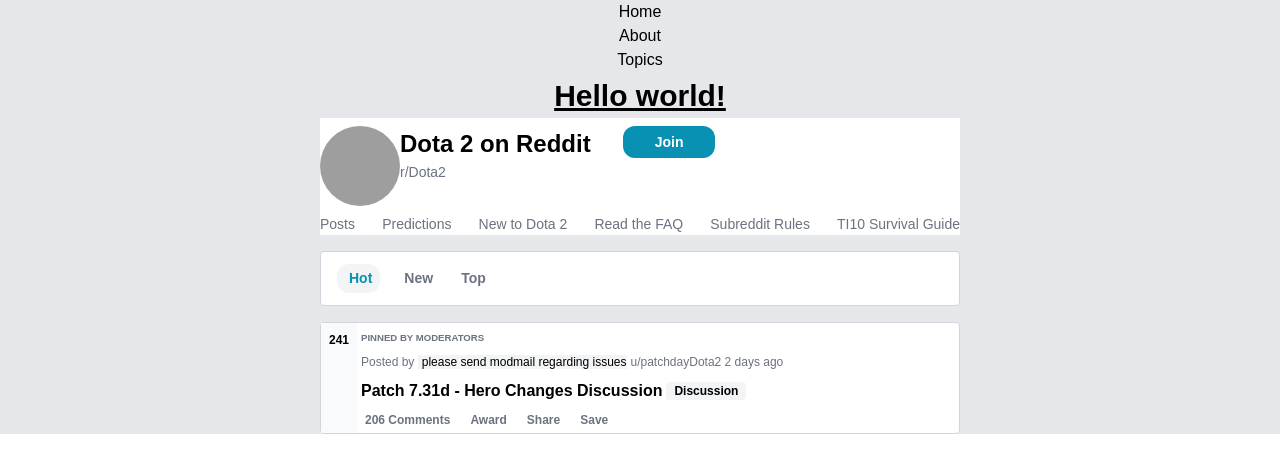
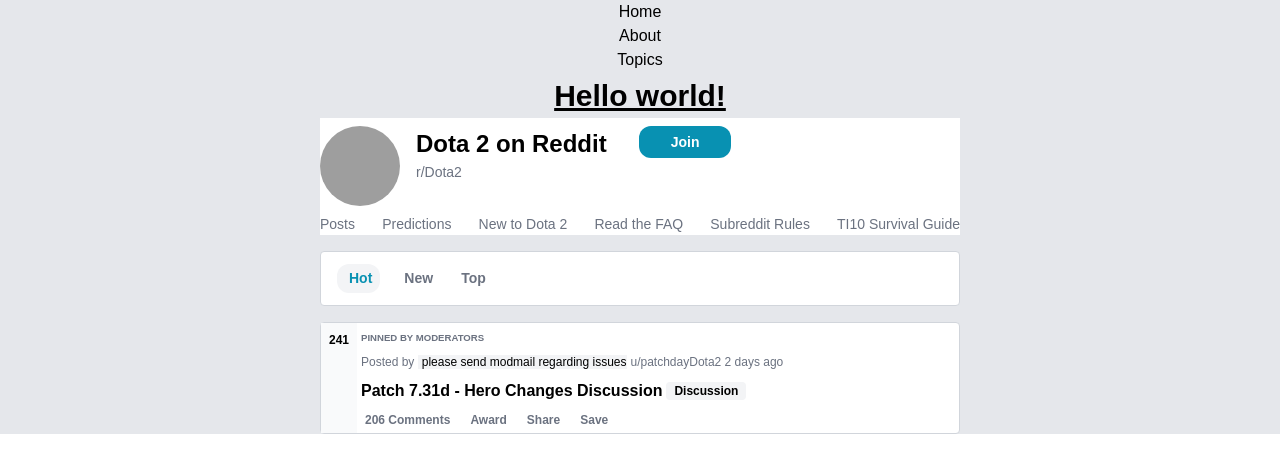
Before and after one commit to thien-lebk/Doxa-FE-Test, a React (Create React App) app: page / in a window 1280 px wide. Shown: the top 472 px of the page. Built offline with nearby package versions, Linux system fonts and the light colour scheme; grey boxes are pictures that could not be loaded; the HTML template or start-up script is replaced by a standard one.

Commit message:
add css title page

```diff
--- a/src/components/CategoryHeader/CategoryHeader.js
+++ b/src/components/CategoryHeader/CategoryHeader.js
@@ -15,11 +15,11 @@
                 ")",
             }}
           ></div>
-          <div className="text-start">
+          <div className="text-start pl-4">
             <div className="text-2xl font-bold">Dota 2 on Reddit </div>
             <div className="text-sm text-gray-500">r/Dota2</div>
           </div>
-          <div className="ml-8 h-8 flex items-center text-sm font-bold px-8 py-2 text-white bg-cyan-600 rounded-xl">
+          <div className="cursor-pointer ml-8 h-8 flex items-center text-sm font-bold px-8 py-2 text-white bg-cyan-600 rounded-xl">
             Join
           </div>
         </div>
```
